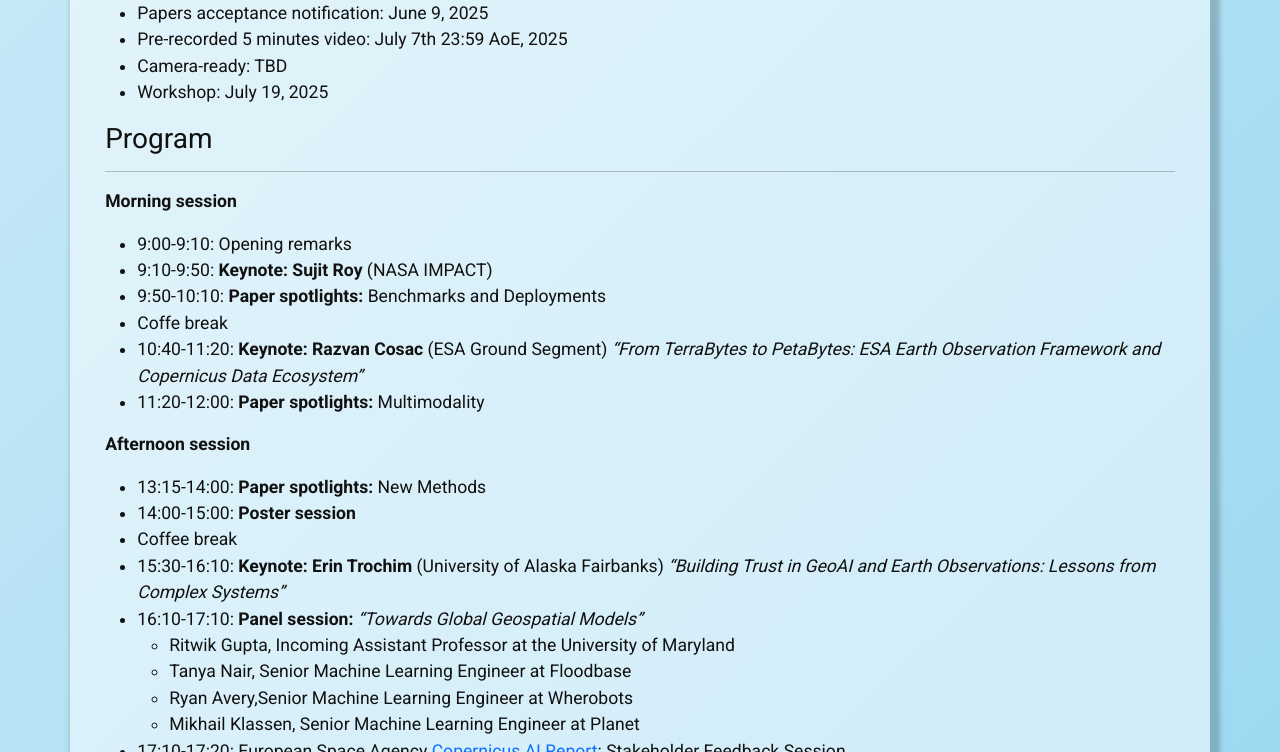
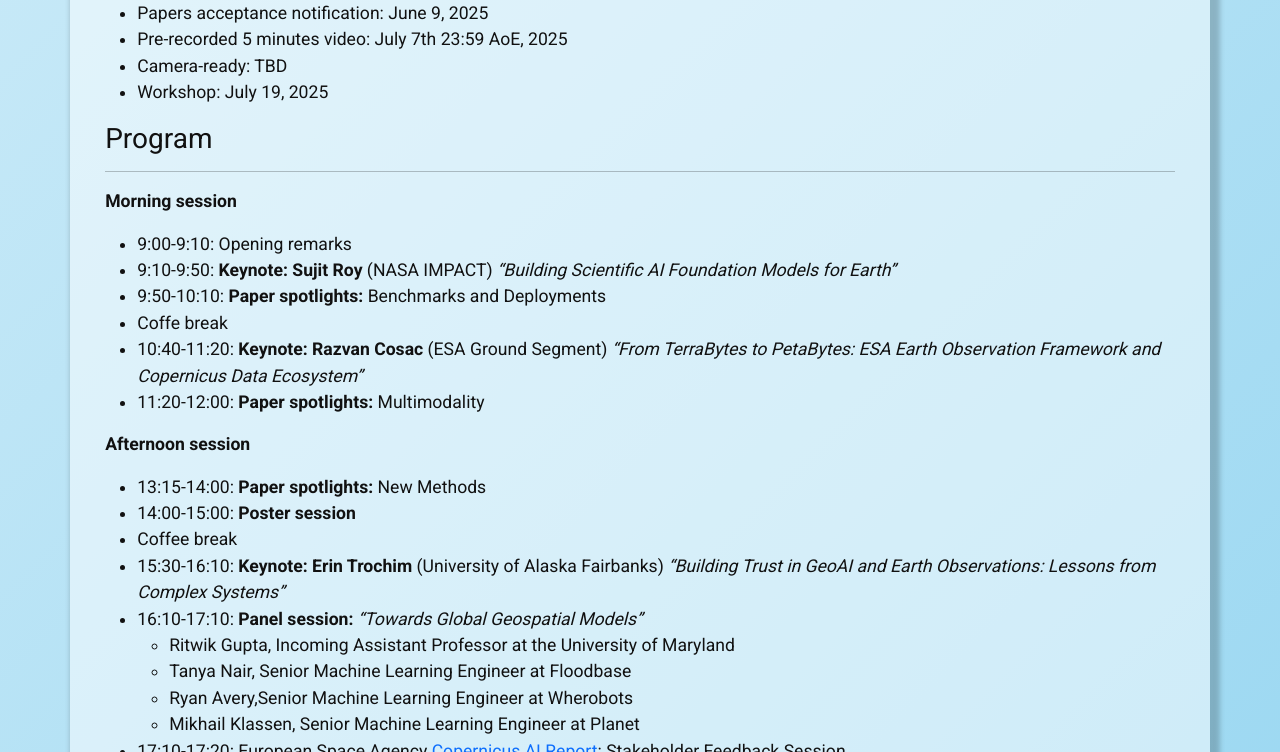
Before and after one commit to TerraBytes-Workshop/terrabytes-workshop.github.io, a Jekyll site: the page built from index.md, in a window 1280 px wide and 900 px high, scrolled down 2406 px, cut to the strip 0-752 px from the top of the window. Built offline with Jekyll 4.4.1, drawn with Linux system fonts in a browser that asks for light colours; nearby versions of some CDN libraries.

Commit message:
Add Sujit's keynote title

```diff
--- a/index.md
+++ b/index.md
@@ -84,7 +84,7 @@ It is expected that at least one author of each accepted paper will register for
 **Morning session**
 
 * 9:00-9:10: Opening remarks
-* 9:10-9:50: **Keynote: Sujit Roy** (NASA IMPACT)
+* 9:10-9:50: **Keynote: Sujit Roy** (NASA IMPACT) *"Building Scientific AI Foundation Models for Earth"*
 * 9:50-10:10: **Paper spotlights:** Benchmarks and Deployments
 * Coffe break
 * 10:40-11:20: **Keynote: Razvan Cosac** (ESA Ground Segment) *"From TerraBytes to PetaBytes: ESA Earth Observation Framework and Copernicus Data Ecosystem"*
```
